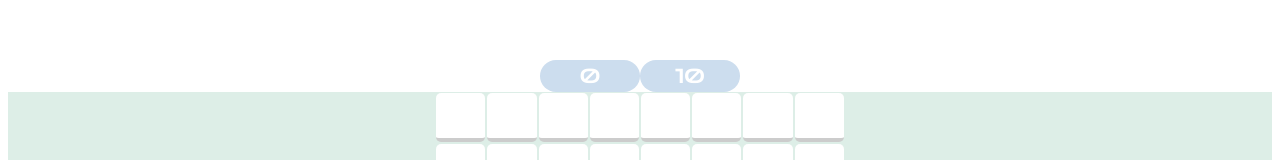
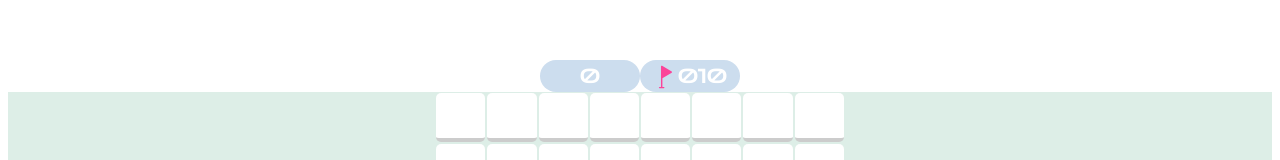
Before and after one commit to FRSgit/jsExercismCourse, a Vue app in the folder vue/minesweeper/: page / in a window 1280 px wide. Shown: the top 160 px of the page. Built offline with nearby package versions, Linux system fonts and the light colour scheme.

Commit message:
feat: minesweeper part 7

```diff
--- a/vue/minesweeper/src/App.vue
+++ b/vue/minesweeper/src/App.vue
@@ -17,7 +17,6 @@ export default defineComponent({
 <style lang="scss" src="./fonts/font.scss"></style>
 
 <style lang="scss">
-//@import "./fonts/font";
 
 #app {
   font-family: zen_dotsregular, Arial, sans-serif;
@@ -27,4 +26,9 @@ export default defineComponent({
   color: #2c3e50;
   margin-top: 60px;
 }
+
+svg {
+  width: 100%;
+  height: 100%;
+}
 </style>
--- a/vue/minesweeper/src/components/Counter.vue
+++ b/vue/minesweeper/src/components/Counter.vue
@@ -1,5 +1,8 @@
 <template>
-    <div class="clickCounter">
+    <div class="click-counter">
+        <div class="click-counter--icon" v-if="$slots.icon">
+            <slot name="icon"/>
+        </div>
         {{ clickCounter }}
     </div>
 </template>
@@ -19,15 +22,25 @@ export default defineComponent({
 </script>
 
 <style lang="scss" scoped>
-.clickCounter {
-    display: inline-block;
+
+.click-counter {
+    display: inline-flex;
+    align-items: center;
+    justify-content: center;
     width: 100px;
     height: 1.5em;
+    vertical-align: middle;
     line-height: 1.5em;
     padding-top: 0.2ex;
     border-radius: 1.5em;
     font-size: 1.25rem;
     color: #fff;
     background-color: #cde;
+
+    &--icon {
+        fill: #fb4499;
+        height: 80%;
+        width: 25%;
+    }
 }
 </style>
--- a/vue/minesweeper/src/components/Game.vue
+++ b/vue/minesweeper/src/components/Game.vue
@@ -1,6 +1,10 @@
 <template>
   <Counter :clickCounter="clickCounter"/>
-  <Counter :clickCounter="flagCounter"/>
+  <Counter :clickCounter="flagDisplay">
+    <template v-slot:icon>
+      <Flag/>
+    </template>
+  </Counter>
   <Board
     v-model:clickCounter="clickCounter"
     v-model:flagCounter="flagCounter"
@@ -9,9 +13,10 @@
 </template>
 
 <script lang="ts">
-import { defineComponent, ref } from 'vue';
+import { computed, defineComponent, ref } from 'vue';
 import Board from './Board.vue';
 import Counter from './Counter.vue';
+import Flag from '@/assets/flag.svg';
 
 const BombNumber = 10;
 
@@ -20,10 +25,12 @@ export default defineComponent({
   components: {
       Board,
       Counter,
+      Flag,
   },
   setup(){
       const clickCounter = ref(0);
       const flagCounter = ref(BombNumber);
+      const flagDisplay = computed(() => flagCounter.value.toString().padStart(3, '0'));
       const map = new Array(8)
         .fill(0)
         .map(() => new Array(8).fill(' '));
@@ -44,6 +51,7 @@ export default defineComponent({
           map: map.map((val) => val.join('')),
           clickCounter,
           flagCounter,
+          flagDisplay,
       }
   }
 });
```
